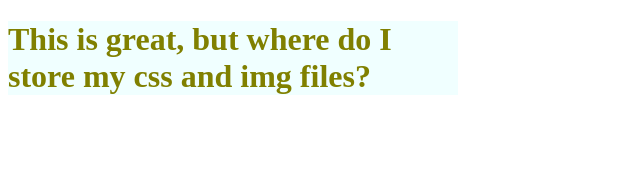
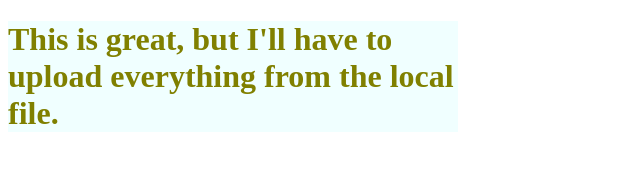
Before and after one commit to aovern/testing, a plain HTML site: page index.html in a window 1280 px wide. Shown: the whole page, without its empty margins (0-640 px from the left). Drawn offline with Linux system fonts and the light colour scheme.

Commit message:
Update index.html

```diff
--- a/index.html
+++ b/index.html
@@ -16,7 +16,7 @@
 
 <body>
   <div class="main">
-  <h1>This is great, but where do I store my css and img files?</h1>
+  <h1>This is great, but I'll have to upload everything from the local file.</h1>
   </div>
 </body>
 </html>
```
